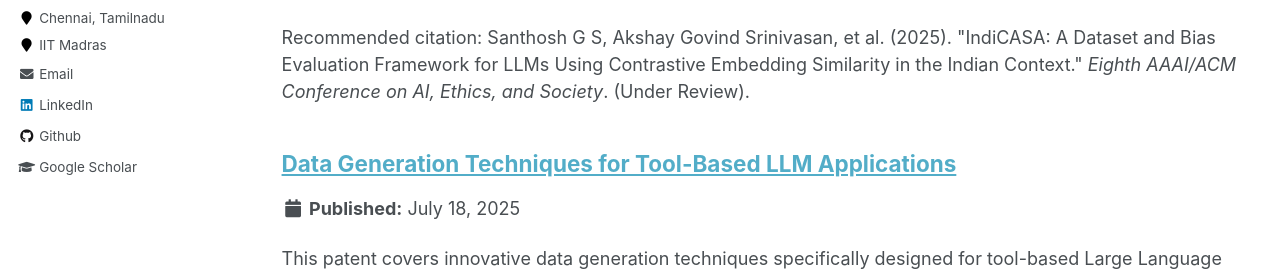
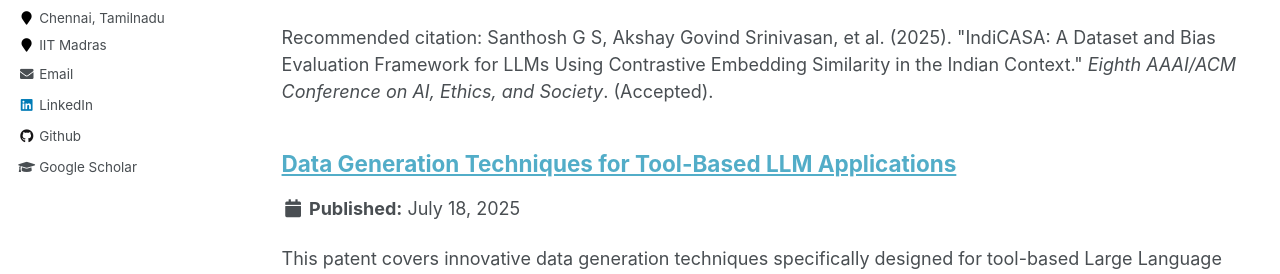
Before and after one commit to TensorTeen/tensorteen.github.io, a Jekyll site: the page built from _pages/publications.md, in a window 1280 px wide and 900 px high. Shown: the part 367-641 px from the top of the window. Built offline with Jekyll 4.4.1, drawn with Linux system fonts in a browser that asks for light colours.

Commit message:
Update INDICASA-AIES.md

```diff
--- a/_publications/INDICASA-AIES.md
+++ b/_publications/INDICASA-AIES.md
@@ -5,7 +5,7 @@ permalink: /publication/2025-indicasa-bias-evaluation
 excerpt: 'This paper introduces IndiCASA, a comprehensive dataset and evaluation framework for measuring social biases in Large Language Models specifically tailored for the Indian context using contrastive embedding similarity.'
 date: 2025-07-19
 venue: 'Eighth AAAI/ACM Conference on AI, Ethics, and Society (Under Review)'
-citation: 'Santhosh G S, Akshay Govind Srinivasan, et al. (2025). &quot;IndiCASA: A Dataset and Bias Evaluation Framework for LLMs Using Contrastive Embedding Similarity in the Indian Context.&quot; <i>Eighth AAAI/ACM Conference on AI, Ethics, and Society</i>. (Under Review).'
+citation: 'Santhosh G S, Akshay Govind Srinivasan, et al. (2025). &quot;IndiCASA: A Dataset and Bias Evaluation Framework for LLMs Using Contrastive Embedding Similarity in the Indian Context.&quot; <i>Eighth AAAI/ACM Conference on AI, Ethics, and Society</i>. (Accepted).'
 ---
 
 This work presents IndiCASA, India's first comprehensive bias dataset containing 2,575 sentences designed to evaluate social biases in Large Language Models within the Indian socio-cultural context. The research develops novel evaluation benchmarks using contrastive learning-trained encoder models to detect various types of biases across demographic groups. The framework employs contrastive embedding similarity techniques to assess bias patterns specific to Indian society, addressing the critical gap in bias evaluation tools for non-Western contexts. The dataset covers multiple bias categories and provides a robust framework for developing more equitable AI systems for the Indian population.
```
